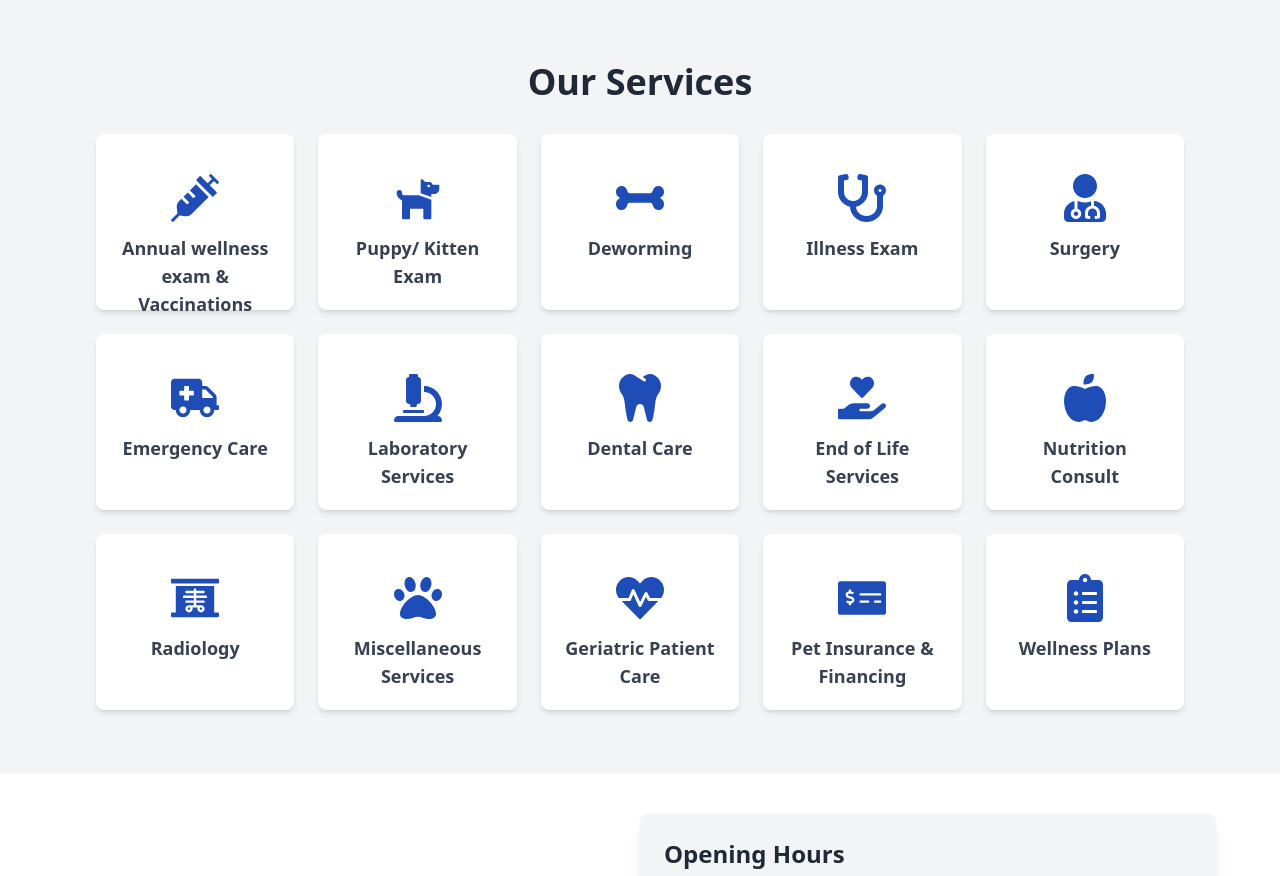
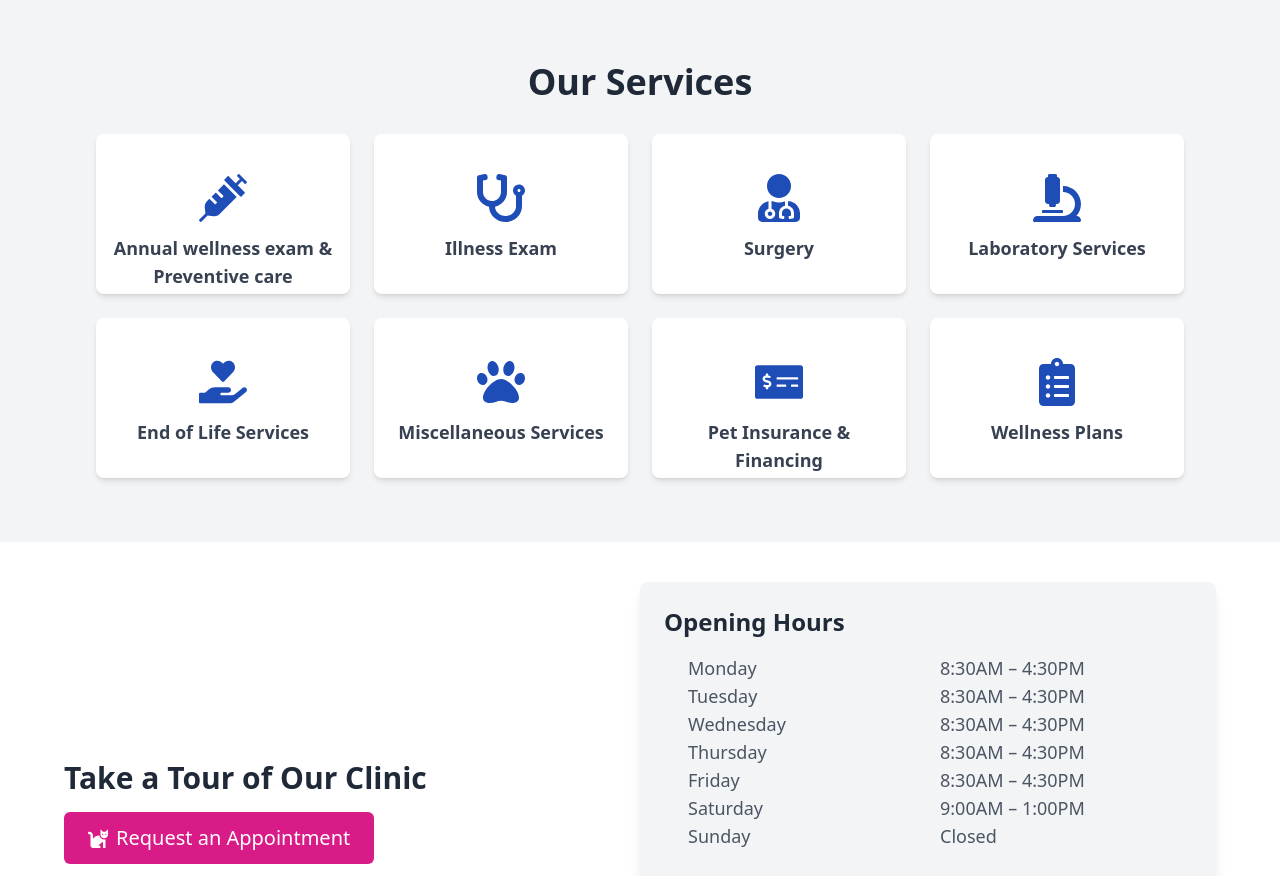
Before and after one commit to amansgith/montrose-pet-clinic, a Next.js app: page / in a window 1280 px wide. Shown: the part 1563-2439 px from the top of the page. Built offline with nearby package versions, Linux system fonts and the light colour scheme.

Commit message:
changes in services section

```diff
--- a/src/app/services/page.jsx
+++ b/src/app/services/page.jsx
@@ -6,19 +6,20 @@ const services = [
       name: "Annual wellness exam & Vaccinations",
       href: "/services/wellness-exam-and-vaccination",
     },
-    { name: "Puppy/ Kitten Exam", href: "/services/puppy-kitten-exam" },
-    { name: "Deworming", href: "/services/deworming" },
+    // { name: "Puppy/ Kitten Exam", href: "/services/puppy-kitten-exam" },
+    // { name: "Deworming", href: "/services/deworming" },
     { name: "Illness Exam", href: "/services/illness-exam" },
     { name: "Surgery", href: "/services/surgery" },
-    { name: "Emergency Care", href: "/services/emergency-care" },
+    // { name: "Emergency Care", href: "/services/emergency-care" },
     { name: "Laboratory Services", href: "/services/laboratory" },
-    { name: "Dental Care", href: "/services/dentalcare" },
+    // { name: "Dental Care", href: "/services/dentalcare" },
     { name: "End of Life Services", href: "/services/eolservices" },
-    { name: "Nutrition Consult", href: "/services/nutrition" },
-    { name: "Radiology", href: "/services/radiology" },
+    // { name: "Nutrition Consult", href: "/services/nutrition" },
+    // { name: "Radiology", href: "/services/radiology" },
     { name: "Miscellaneous Services", href: "/services/misc-services" },
-    { name: "Geriatric Patient Care", href: "/services/geriatric-care" },
+    // { name: "Geriatric Patient Care", href: "/services/geriatric-care" },
     { name: "Pet Insurance & Financing", href: "/services/insurance-finance" },
+    { name: "Wellness Plans", href: "/misc/wellness-plans" },
   ];
 
 const Services = () => {
--- a/src/components/Navbar.jsx
+++ b/src/components/Navbar.jsx
@@ -12,31 +12,60 @@ import Image from "next/image";
 import logo from "../../public/brandlogo.webp";
 import Link from "next/link";
 
+
+// const services = [
+//   // { name: "Radiology", href: "/services/radiology" },
+//   // { name: "Puppy/Kitten Exam", href: "/services/puppy-kitten-exam" },
+//   // { name: "Deworming", href: "/services/deworming" },
+//   { name: "Illness Exam", href: "/services/illness-exam" },
+//   { name: "Surgery", href: "/services/surgery" },
+//   // { name: "Emergency Care", href: "/services/emergency-care" },
+//   { name: "Laboratory Services", href: "/services/laboratory" },
+//   // { name: "Dental Care", href: "/services/dentalcare" },
+//   { name: "End of Life Services", href: "/services/eolservices" },
+//   // { name: "Nutrition Consult", href: "/services/nutrition" },
+//   { name: "Pet Insurance & Financing", href: "/services/insurance-finance" },
+//   { name: "Miscellaneous Services", href: "/services/misc-services" },
+//   // { name: "Geriatric Patient Care", href: "/services/geriatric-care" },
+
+//   {
+//     name: "Annual wellness exam & Preventative care",
+//     href: "/services/wellness-exam-and-vaccination",
+//   },
+// ];
+
 const about = [
   { name: "Why choose us?", href: "/about" },
   { name: "Our Mission and Values", href: "/about/mission-values" },
   { name: "Our Team", href: "/about/team" },
 ];
 
+const wellnessplans = [
+  { name: "Kitten Wellness Plans", href: "/misc/wellness-plans/kitten-wellness" },
+  { name: "Puppy Wellness Plans", href: "/misc/wellness-plans/puppy-wellness" },
+  { name: "Feline Wellness Plans", href: "/misc/wellness-plans/feline-wellness" },
+  { name: "Canine Wellness Plans", href: "/misc/wellness-plans/canine-wellness" },
+  { name: "Dental Plans", href: "/misc/wellness-plans/dental-plans" },
+  { name: "Geriatric Plans", href: "/misc/wellness-plans/geriatric-plans" },
+  { name: "Reproductive sx Plans", href: "/misc/wellness-plans/reproductive-plans" },
+];
+
 const services = [
-  { name: "Radiology", href: "/services/radiology" },
-  { name: "Puppy/Kitten Exam", href: "/services/puppy-kitten-exam" },
-  { name: "Deworming", href: "/services/deworming" },
+  {
+    name: "Annual wellness exam & Preventative care",
+    href: "/services/wellness-exam-and-vaccination",
+  },
   { name: "Illness Exam", href: "/services/illness-exam" },
   { name: "Surgery", href: "/services/surgery" },
-  { name: "Emergency Care", href: "/services/emergency-care" },
   { name: "Laboratory Services", href: "/services/laboratory" },
-  { name: "Dental Care", href: "/services/dentalcare" },
+  {
+    name: "Wellness Plans",
+    href: "/misc/wellness-plans",
+    submenu: wellnessplans,
+  },
   { name: "End of Life Services", href: "/services/eolservices" },
-  { name: "Nutrition Consult", href: "/services/nutrition" },
   { name: "Pet Insurance & Financing", href: "/services/insurance-finance" },
   { name: "Miscellaneous Services", href: "/services/misc-services" },
-  { name: "Geriatric Patient Care", href: "/services/geriatric-care" },
-
-  {
-    name: "Annual wellness exam & Vaccinations",
-    href: "/services/wellness-exam-and-vaccination",
-  },
 ];
 
 const newClients = [
@@ -45,34 +74,7 @@ const newClients = [
   { name: "FAQ", href: "/newClients/faq" },
 ];
 
-const wellnessplans = [
-  {
-    name: "Kitten Wellness Plans",
-    href: "/misc/wellness-plans/kitten-wellness",
-  },
-  { name: "Puppy Wellness Plans", href: "/misc/wellness-plans/puppy-wellness" },
-  {
-    name: "Feline Wellness Plans",
-    href: "/misc/wellness-plans/feline-wellness",
-  },
-  {
-    name: "Canine Wellness Plans",
-    href: "/misc/wellness-plans/canine-wellness",
-  },
-  { name: "Dental Plans", href: "/misc/wellness-plans/dental-plans" },
-  { name: "Geriatric Plans", href: "/misc/wellness-plans/geriatric-plans" },
-  {
-    name: "Reproductive sx Plans",
-    href: "/misc/wellness-plans/reproductive-plans",
-  },
-];
-
 const misc = [
-  {
-    name: "Wellness Plans",
-    href: "/misc/wellness-plans",
-    submenu: wellnessplans,
-  },
   { name: "Medication Refill Form", href: "/misc/medication-refill-form" },
   { name: "Food Order Forms", href: "/misc/food-order-form" },
   { name: "Monthly Promotions", href: "/misc/monthly-promotions" },
@@ -103,6 +105,7 @@ const Navbar = () => {
 
 const DeskNavbar = () => {
   const [dropdown, setDropdown] = useState(null);
+  const [wellnessDropdown, setWellnessDropdown] = useState(null);
   const [dropdownTimeout, setDropdownTimeout] = useState(null);
   const pathname = usePathname();
 
@@ -114,8 +117,17 @@ const DeskNavbar = () => {
   const handleMouseLeave = () => {
     const timeout = setTimeout(() => {
       setDropdown(null);
+      setWellnessDropdown(null);
     }, 300); // Delay of 300ms before closing
     setDropdownTimeout(timeout);
+  };
+
+  const handleWellnessMouseEnter = () => {
+    setWellnessDropdown(true);
+  };
+
+  const handleWellnessMouseLeave = () => {
+    setWellnessDropdown(false);
   };
 
   const isActive = (path) => pathname === path;
@@ -194,19 +206,26 @@ const DeskNavbar = () => {
                 {/* First Level Dropdown */}
                 {item.submenu && dropdown === index && (
                   <div
-                    className={`absolute left-0 mt-2 bg-white text-md shadow-lg rounded-md border border-gray-200 origin-top transform z-50 ${
-                      item.submenu.length > 6 ? "w-96" : "w-56" // Wider for multi-column
-                    }`}
+                    className={`absolute left-0 mt-2 bg-white text-md shadow-lg rounded-md border border-gray-200 origin-top transform z-50 w-64`}
                   >
                     <div
-                      className={`grid ${
-                        item.submenu.length > 6
-                          ? "grid-cols-2 gap-4 p-2"
-                          : "grid-cols-1 p-2"
-                      }`}
+                      className={`grid grid-cols-1 p-2`}
                     >
                       {item.submenu.map((sub, idx) => (
-                        <div key={idx} className="relative group">
+                        <div
+                          key={idx}
+                          className="relative group"
+                          onMouseEnter={
+                            sub.name === "Wellness Plans"
+                              ? handleWellnessMouseEnter
+                              : null
+                          }
+                          onMouseLeave={
+                            sub.name === "Wellness Plans"
+                              ? handleWellnessMouseLeave
+                              : null
+                          }
+                        >
                           <Link
                             href={sub.href}
                             className={`block px-2 py-1 text-gray-700 hover:text-secondary ${
@@ -216,9 +235,9 @@ const DeskNavbar = () => {
                             {sub.name}
                           </Link>
 
-                          {/* Nested Dropdown (unchanged) */}
-                          {sub.submenu && (
-                            <div className="absolute left-full top-0 mt-0 ml-1 w-64 bg-white shadow-lg rounded-md border border-gray-200 z-50 hidden group-hover:block">
+                          {/* Nested Dropdown for Wellness Plans */}
+                          {sub.submenu && wellnessDropdown && (
+                            <div className="absolute left-full top-0 mt-0 ml-1 w-64 bg-white shadow-lg rounded-md border border-gray-200 z-50">
                               {sub.submenu.map((wellness, wIdx) => (
                                 <Link
                                   key={wIdx}
--- a/src/components/homepage/Services.jsx
+++ b/src/components/homepage/Services.jsx
@@ -2,19 +2,19 @@ import { FaCat, FaTooth, FaFlask, FaXRay, FaAppleAlt, FaProcedures, FaUserMd, Fa
 import Link from "next/link";
 
 const services = [
-  { name: "Annual wellness exam & Vaccinations", href: "/services/wellness-exam-and-vaccination", icon: <FaSyringe /> },
-  { name: "Puppy/ Kitten Exam", href: "/services/puppy-kitten-exam", icon: <FaDog /> },
-  { name: "Deworming", href: "/services/deworming", icon: <FaBone /> },
+  { name: "Annual wellness exam & Preventive care", href: "/services/wellness-exam-and-vaccination", icon: <FaSyringe /> },
+  // { name: "Puppy/ Kitten Exam", href: "/services/puppy-kitten-exam", icon: <FaDog /> },
+  // { name: "Deworming", href: "/services/deworming", icon: <FaBone /> },
   { name: "Illness Exam", href: "/services/illness-exam", icon: <FaStethoscope /> },
   { name: "Surgery", href: "/services/surgery", icon: <FaUserMd /> },
-  { name: "Emergency Care", href: "/services/emergency-care", icon: <FaAmbulance /> },
+  // { name: "Emergency Care", href: "/services/emergency-care", icon: <FaAmbulance /> },
   { name: "Laboratory Services", href: "/services/laboratory", icon: <FaMicroscope /> },
-  { name: "Dental Care", href: "/services/dentalcare", icon: <FaTooth /> },
+  // { name: "Dental Care", href: "/services/dentalcare", icon: <FaTooth /> },
   { name: "End of Life Services", href: "/services/eolservices", icon: <FaHandHoldingHeart /> },
-  { name: "Nutrition Consult", href: "/services/nutrition", icon: <FaAppleAlt /> },
-  { name: "Radiology", href: "/services/radiology", icon: <FaXRay /> },
+  // { name: "Nutrition Consult", href: "/services/nutrition", icon: <FaAppleAlt /> },
+  // { name: "Radiology", href: "/services/radiology", icon: <FaXRay /> },
   { name: "Miscellaneous Services", href: "/services/misc-services", icon: <FaPaw /> },
-  { name: "Geriatric Patient Care", href: "/services/geriatric-care", icon: <FaHeartbeat /> },
+  // { name: "Geriatric Patient Care", href: "/services/geriatric-care", icon: <FaHeartbeat /> },
   { name: "Pet Insurance & Financing", href: "/services/insurance-finance", icon: <FaMoneyCheckAlt /> },
   { name: "Wellness Plans", href: "/misc/wellness-plans", icon: <FaClipboardList /> },
 ];
@@ -25,10 +25,10 @@ const Services = () => {
       <h2 className="text-3xl md:text-4xl font-bold text-gray-800 mb-8">Our Services</h2>
 
       {/* Services Grid */}
-      <div className="grid grid-cols-1 sm:grid-cols-2 md:grid-cols-3 lg:grid-cols-5 gap-6">
+      <div className="grid grid-cols-1 sm:grid-cols-2 md:grid-cols-4 lg:grid-cols-4 gap-6">
         {services.map((service, index) => (
           <Link key={index} href={service.href}>
-            <div className="bg-white shadow-md rounded-lg p-6 flex flex-col pt-10 items-center gap-3 transition-transform transform hover:scale-105 hover:shadow-lg cursor-pointer h-44">
+            <div className="bg-white shadow-md rounded-lg p-4 flex flex-col pt-10 items-center gap-3 transition-transform transform hover:scale-105 hover:shadow-lg cursor-pointer h-40">
               <div className="text-primary text-5xl">{service.icon}</div>
               <h3 className="text-lg font-semibold text-gray-700 text-center">{service.name}</h3>
             </div>
```
